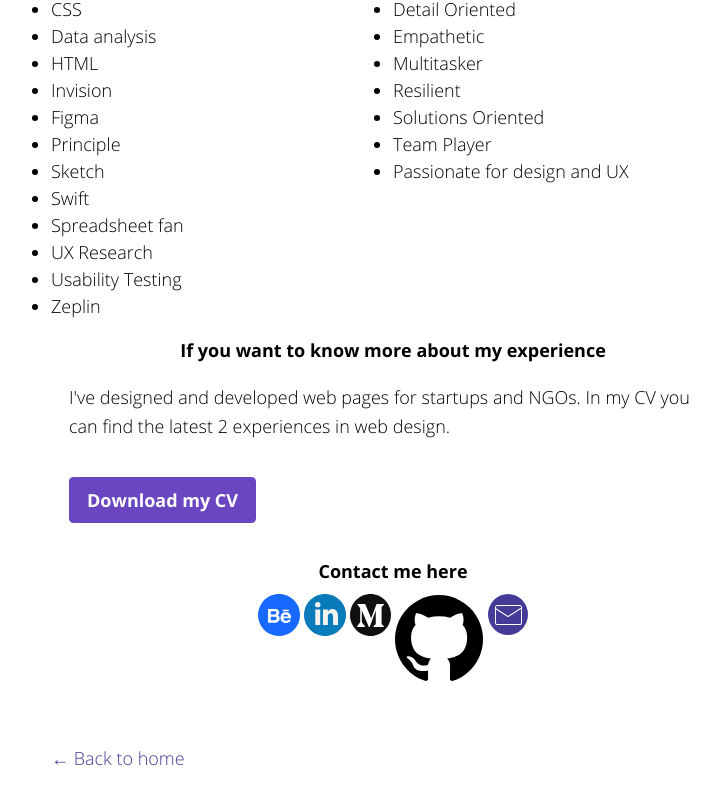
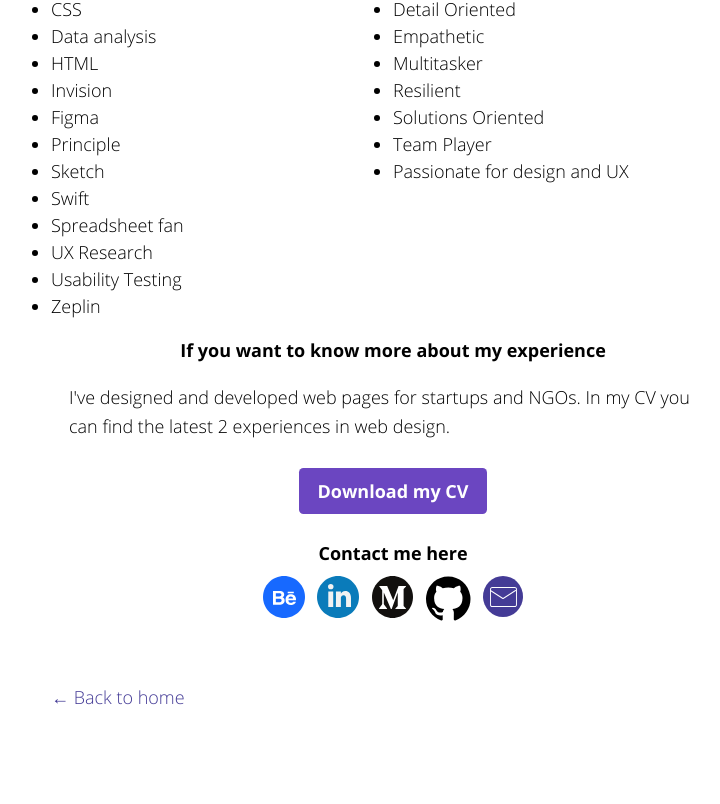
Before and after one commit to Paola1234/portfolio, a Next.js app: page /aboutme in a window 1280 px wide. Shown: the part 672-1476 px from the top of the page, without its empty margins (247-967 px from the left). Built offline with nearby package versions, Linux system fonts and the light colour scheme.

Commit message:
Fixed social Media Icon

```diff
--- a/pages/aboutme.js
+++ b/pages/aboutme.js
@@ -62,8 +62,8 @@ export default function aboutme() {
       <section>
             <h3 className="center-text">If you want to know more about my experience</h3>
             <p className="p-4">I've designed and developed web pages for startups and NGOs. In my CV you can find the latest 2 experiences in web design.</p>
-            <a href="https://drive.google.com/file/d/1vJCyx5cDYJLL6oD4y7Antt3Sx1H76f2E/view?usp=sharing">
-              <button className="left-auto right-auto px-4 py-2 m-4 font-bold text-white bg-purple-700 rounded hover:bg-purple-500">
+            <a  className="flex flex-wrap justify-around px-4 py-2" href="https://drive.google.com/file/d/1JbFLHALH9IVVdv2cTt4tnLEZYOU-yDEd/view?usp=sharing">
+              <button className="flex flex-wrap justify-around px-4 py-2 font-bold text-white bg-purple-700 rounded hover:bg-purple-500">
                Download my CV
               </button>
             </a>
@@ -74,7 +74,7 @@ export default function aboutme() {
             <a href="https://www.behance.net/paola-latino" ><img className="mediaIcons" src="/icons/socialMedia/behance.svg" alt=""/></a>
             <a href="https://www.linkedin.com/in/paola-latino/"><img className="mediaIcons"src="/icons/socialMedia/linkedin.svg" alt=""/></a>
             <a href="https://medium.com/@paolalat188"><img className="mediaIcons"src="/icons/socialMedia/medium.svg" alt=""/></a>
-            <a href="https://github.com/Paola1234" ><img className="mediaIcons" src="/icons/socialMedia/github.svg" alt=""/></a>
+            <a href="https://github.com/Paola1234" ><img className="w-10 mediaIcons" src="/icons/socialMedia/github.svg" alt=""/></a>
             <a href="mailto: paolalat188@gmail.com"><img className="mediaIcons"src="/icons/socialMedia/email.svg" alt=""/></a>
         </div>
       </section>
--- a/pages/index.js
+++ b/pages/index.js
@@ -37,7 +37,7 @@ export default function index() {
             <a href="https://www.behance.net/paola-latino" ><img className="mediaIcons" src="/icons/socialMedia/behance.svg" alt="behancePlatino"/></a>
             <a href="https://www.linkedin.com/in/paola-latino/"><img className="mediaIcons"src="/icons/socialMedia/linkedin.svg" alt="Linkedin"/></a>
             <a href="https://medium.com/@paolalat188"><img className="mediaIcons"src="/icons/socialMedia/medium.svg" alt=""/></a>
-            <a href="https://github.com/Paola1234" ><img className="mediaIcons" src="/icons/socialMedia/github.svg" alt=""/></a>
+            <a href="https://github.com/Paola1234" ><img className="w-10 mediaIcons" src="/icons/socialMedia/github.svg" alt=""/></a>
             <a href="mailto: paolalat188@gmail.com"><img className="mediaIcons"src="/icons/socialMedia/email.svg" alt=""/></a>
         </div>
     </Layout>
```
